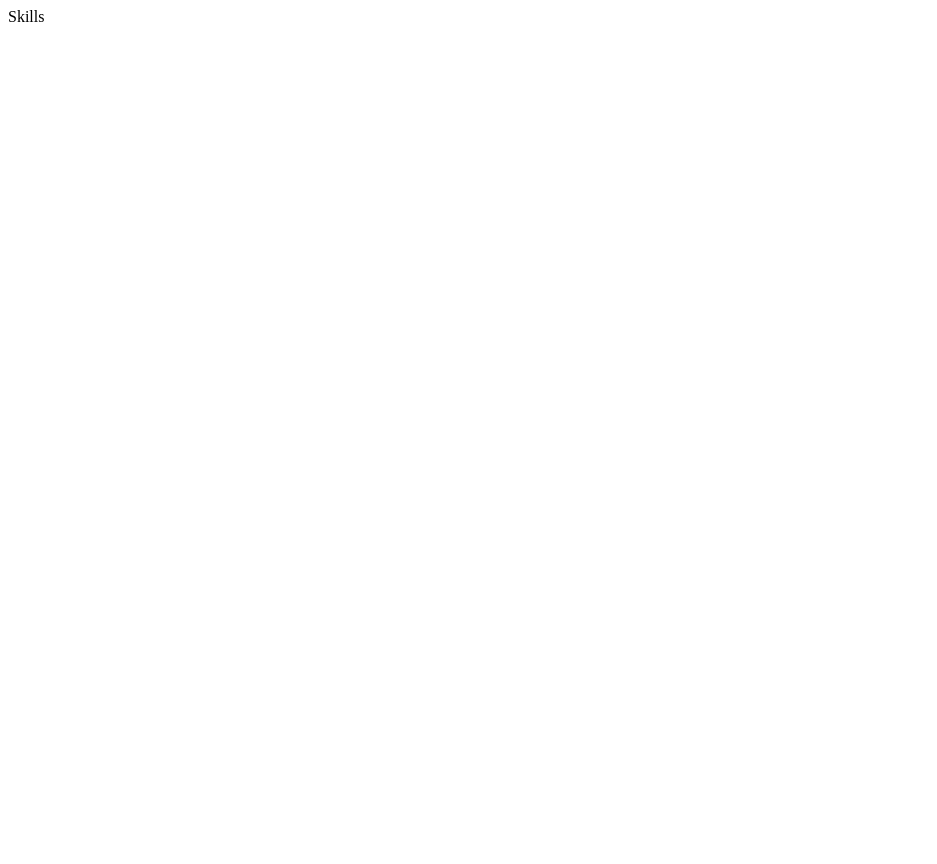
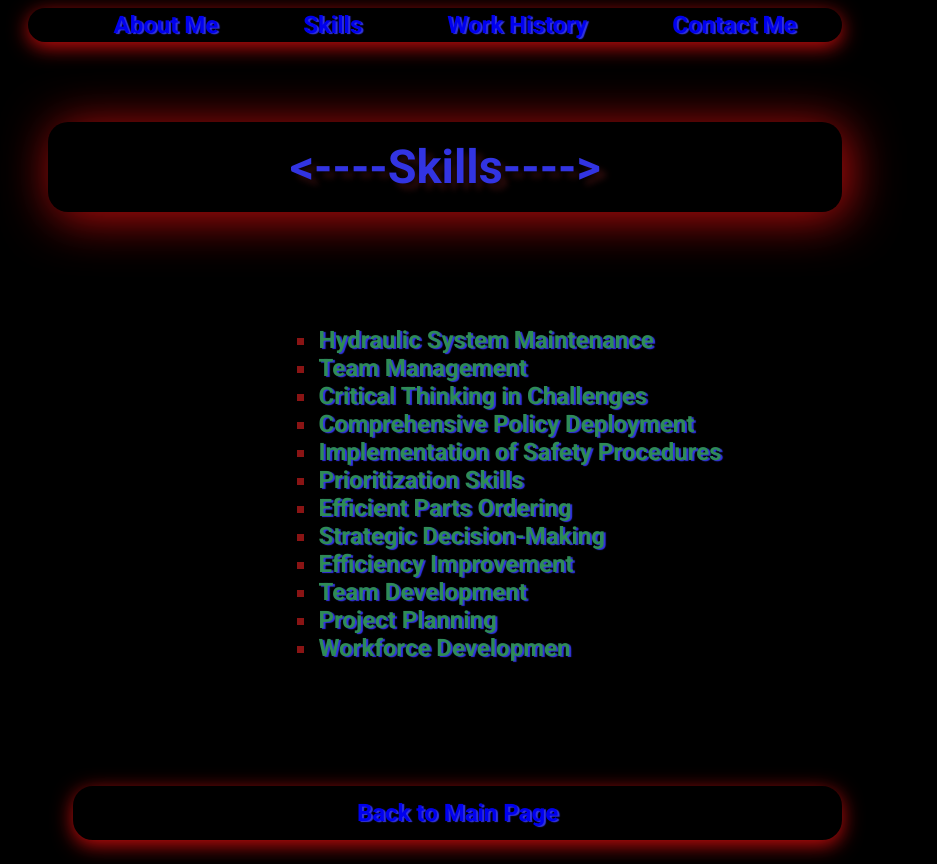
Before and after one commit to RobertGleim/resume-html, a plain HTML site: page skills.html in a window 1280 px wide. Shown: the whole page, without its empty margins (0-937 px from the left). Before the commit the page ends 800 px from the top, so only its background shows below. Drawn offline with Linux system fonts and the light colour scheme.

Commit message:
skills added and styled

```diff
--- a/skills.html
+++ b/skills.html
@@ -2,10 +2,67 @@
 <html lang="en">
 <head>
     <meta charset="UTF-8">
-    <meta name="viewport" content="width=, initial-scale=1.0">
-    <title>Skills</title>
+    <meta name="viewport" content="width=device-width, initial-scale=1.0">
+    <link rel="preconnect" href="https://fonts.googleapis.com">
+    <link rel="preconnect" href="https://fonts.gstatic.com" crossorigin>
+    <link href="https://fonts.googleapis.com/css2?family=Roboto:ital,wght@0,100..900;1,100..900&display=swap"
+        rel="stylesheet">
+    <link rel="stylesheet" href="style.css">
+    <title>Robert Gleim</title>
 </head>
 <body>
-    Skills
+<nav>
+    <ul class="nav_bar ">
+        <div>
+            <li class="grow"><a href="aboutme.html">About Me</a></li>
+        </div>
+        <div>
+            <li class="grow"><a href="skills.html">Skills</a></li>
+        </div>
+        <div>
+            <li class="grow"><a href="work.html">Work History</a></li>
+        </div>
+        <div>
+            <li class="grow"><a href="contact.html">Contact Me</a></li>
+        </div>
+
+    </ul>
+</nav>
+<header class="header">
+    <div>
+        <h1 class="name">&lt;----Skills----&gt;</h1>
+    </div>
+</header>
+
+<main>
+    <div class="skills">
+        <ul class="skills_list">
+            <li >Hydraulic System Maintenance</li>
+            <li >Team Management</li>
+            <li >Critical Thinking in Challenges</li>
+            <li >Comprehensive Policy Deployment</li>
+            <li >Implementation of Safety Procedures</li>
+            <li >Prioritization Skills</li>
+            <li >Efficient Parts Ordering</li>
+            <li >Strategic Decision-Making</li>
+            <li >Efficiency Improvement</li>
+            <li >Team Development</li>
+            <li >Project Planning</li>
+            <li >Workforce Developmen</li>
+        </ul>
+    </div>
+</main>
+
+  <footer class="footer_about_me">
+        <ul class="grow">
+            <div class="footer_nav">
+                <a href="index.html">Back to Main Page</a>
+
+            </div>
+            </ul>
+    </footer>
+</body>
+
+
 </body>
 </html>
--- a/style.css
+++ b/style.css
@@ -5,7 +5,6 @@
 * {
   font-weight: bold;
   font-family: roboto, sans-serif;
-  min-height: 100%vh;
   max-width: 850px;
   border-radius: 20px;
   font-size: 24px;
@@ -110,3 +109,25 @@ a:hover {
 .footer_about_me {
   margin-top: 100px;
 }
+
+/* skills */
+
+.skills {
+  display: flex;
+  margin-top: 150px;
+  margin-left: 150px;
+  justify-content: center;
+  color: seagreen;
+  text-shadow:none;
+
+
+}
+
+ul.skills_list {
+  list-style: square;
+
+}
+
+li::marker {
+  color: rgb(138, 20, 20);
+}
```
Also changed, not shown: aboutme.html (+4 -3 lines), index.html (+5 -4 lines), work.html (renamed from project.html).
